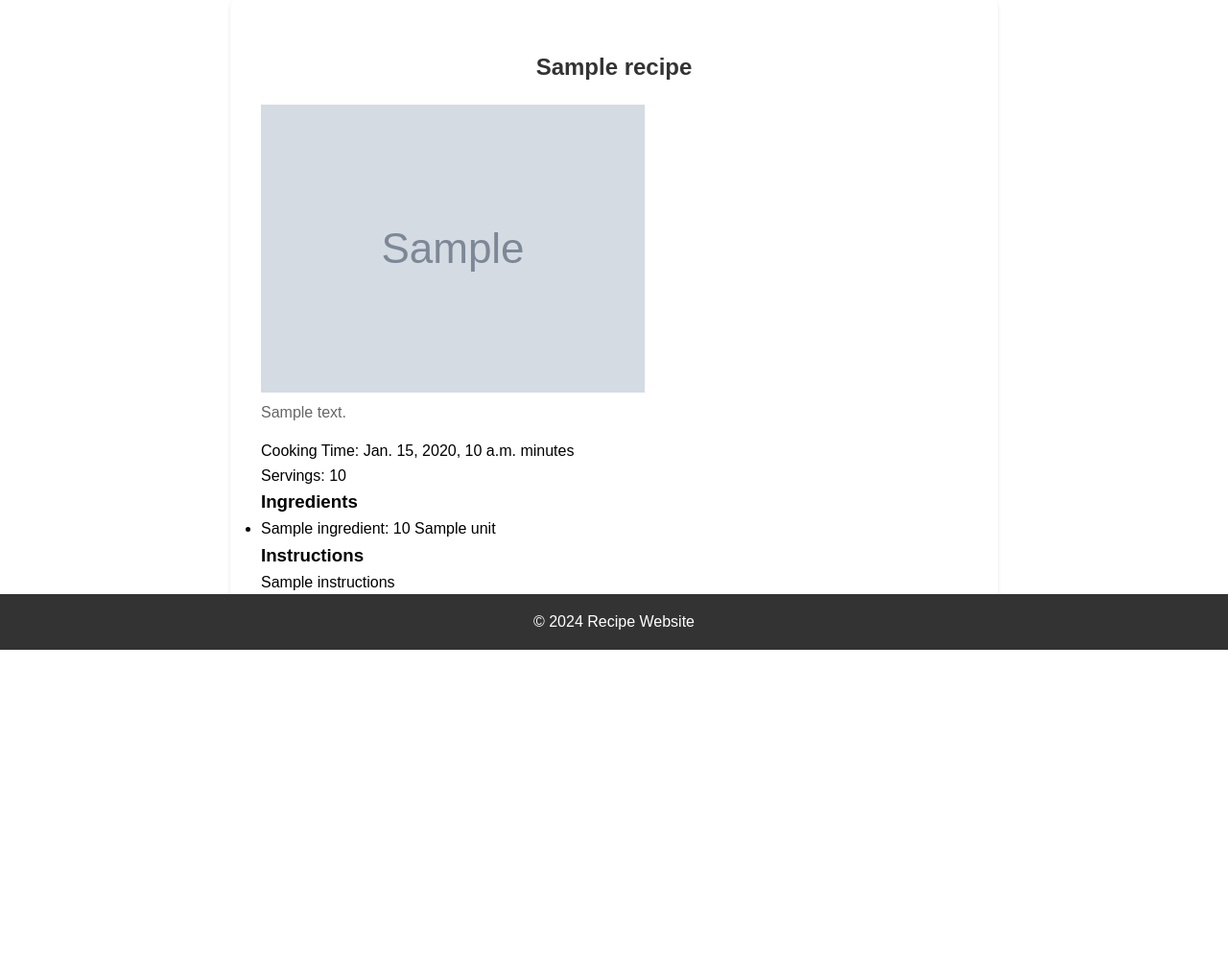
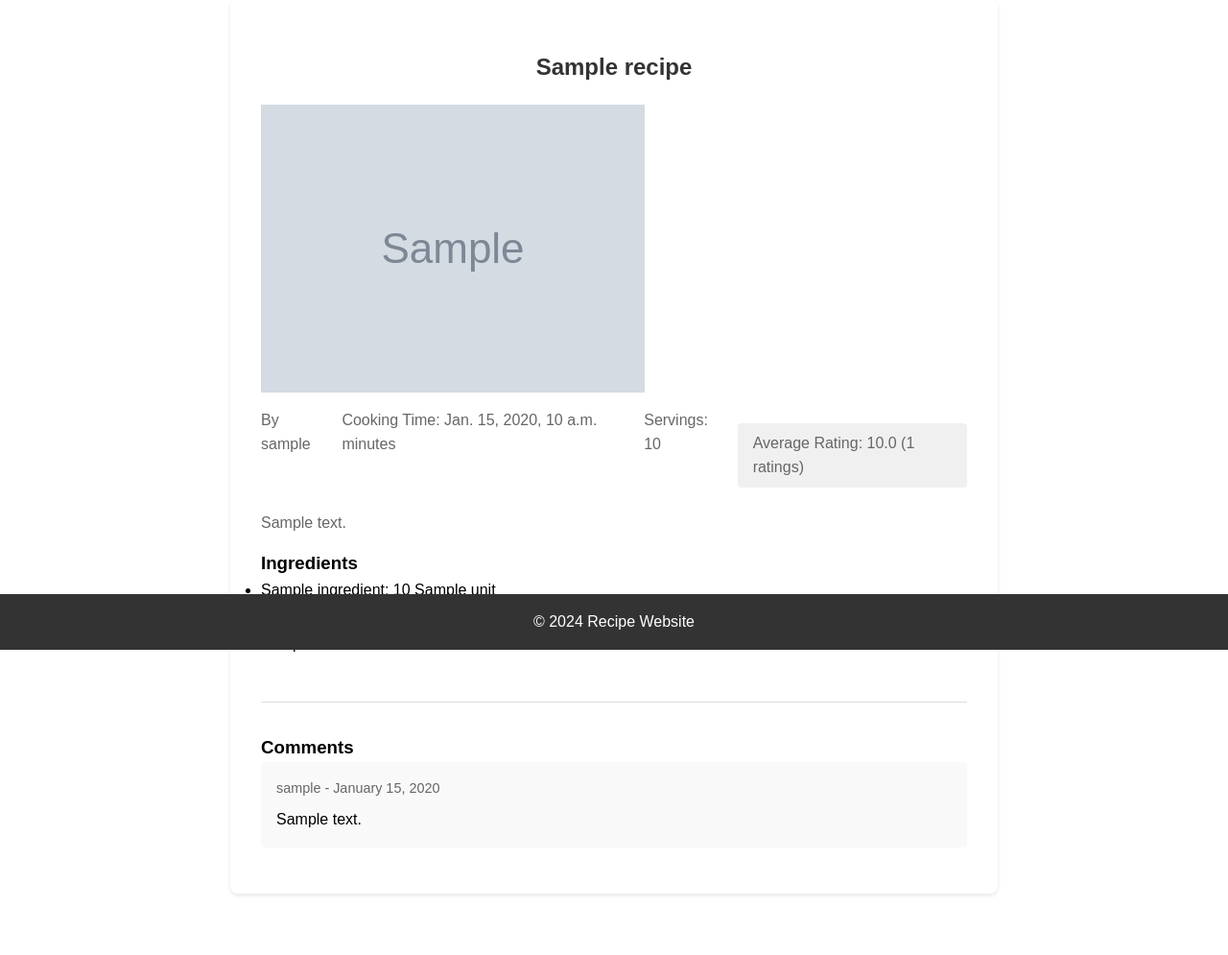
Before and after one commit to StephenIles/Milestone-Project-4, a Django app: template templates/recipes/recipe_detail.html in a window 1280 px wide. Shown: the part 123-1118 px from the top of the page at 96% size. Before the commit the page ends 800 px from the top, so only its background shows below. Run offline with Django 3.2, Linux system fonts and the light colour scheme; the template is opened without the code that fills it: most values are stand-ins (such as "Sample title", 1, 10 or a date in 2020); grey boxes marked "Sample" are stand-in pictures.

Commit message:
Feature: Add recipe ratings and comments
- Created Rating and Comment models
- Added forms for submitting ratings and comments
- Updated recipe detail view to handle ratings and comments
- Enhanced recipe detail template with rating and comment sections
- Added styling for ratings and comments
- Implemented average rating display
- Added user authentication checks for rating/commenting

```diff
--- a/static/css/style.css
+++ b/static/css/style.css
@@ -295,3 +295,48 @@
         width: 100%;
     }
 }
+
+/* Rating and Comment Styles */
+.rating-form {
+    margin: 2rem 0;
+    padding: 1rem;
+    background: #f9f9f9;
+    border-radius: 4px;
+}
+
+.rating-form ul {
+    list-style: none;
+    padding: 0;
+    display: flex;
+    gap: 1rem;
+}
+
+.comments-section {
+    margin-top: 3rem;
+    border-top: 1px solid #ddd;
+    padding-top: 2rem;
+}
+
+.comment-form {
+    margin-bottom: 2rem;
+}
+
+.comment {
+    background: #f9f9f9;
+    padding: 1rem;
+    border-radius: 4px;
+    margin-bottom: 1rem;
+}
+
+.comment-meta {
+    color: #666;
+    font-size: 0.9rem;
+    margin-bottom: 0.5rem;
+}
+
+.rating-summary {
+    background: #f0f0f0;
+    padding: 0.5rem 1rem;
+    border-radius: 4px;
+    margin: 1rem 0;
+}
--- a/templates/recipes/recipe_detail.html
+++ b/templates/recipes/recipe_detail.html
@@ -5,14 +5,45 @@
 {% block content %}
 <div class="recipe-detail">
     <h2>{{ recipe.title }}</h2>
+
+    <!-- Recipe Info -->
+    <div class="recipe-info">
         {% if recipe.image %}
             <img src="{{ recipe.image.url }}" alt="{{ recipe.title }}">
         {% endif %}
 
-    <div class="recipe-info">
-        <p class="description">{{ recipe.description }}</p>
+        <div class="recipe-meta">
+            <p>By {{ recipe.author.username }}</p>
             <p>Cooking Time: {{ recipe.cooking_time }} minutes</p>
             <p>Servings: {{ recipe.servings }}</p>
+
+            <!-- Average Rating -->
+            <div class="rating-summary">
+                {% with avg_rating=recipe.ratings.all|length %}
+                    {% if avg_rating > 0 %}
+                        <p>Average Rating: {{ recipe.ratings.all|stringformat:".1f" }} ({{ avg_rating }} ratings)</p>
+                    {% else %}
+                        <p>No ratings yet</p>
+                    {% endif %}
+                {% endwith %}
+            </div>
+        </div>
+
+        <!-- Rating Form -->
+        {% if user.is_authenticated %}
+            <div class="rating-form">
+                <h4>Rate this recipe</h4>
+                <form method="post">
+                    {% csrf_token %}
+                    {{ rating_form.as_p }}
+                    <button type="submit" name="rating">Submit Rating</button>
+                </form>
+            </div>
+        {% endif %}
+
+        <!-- Recipe Content -->
+        <div class="recipe-content">
+            <p class="description">{{ recipe.description }}</p>
 
             <h3>Ingredients</h3>
             <ul class="ingredients-list">
@@ -27,11 +58,31 @@
             </div>
         </div>
 
-    {% if user == recipe.author %}
-    <div class="recipe-actions">
-        <a href="{% url 'recipes:recipe_edit' recipe.pk %}" class="btn">Edit Recipe</a>
-        <a href="{% url 'recipes:recipe_delete' recipe.pk %}" class="btn btn-danger">Delete Recipe</a>
+        <!-- Comments Section -->
+        <div class="comments-section">
+            <h3>Comments</h3>
+
+            {% if user.is_authenticated %}
+                <form method="post" class="comment-form">
+                    {% csrf_token %}
+                    {{ comment_form.as_p }}
+                    <button type="submit" name="comment">Add Comment</button>
+                </form>
+            {% endif %}
+
+            <div class="comments-list">
+                {% for comment in comments %}
+                    <div class="comment">
+                        <p class="comment-meta">
+                            {{ comment.user.username }} - {{ comment.created_at|date:"F j, Y" }}
+                        </p>
+                        <p class="comment-text">{{ comment.text }}</p>
                     </div>
-    {% endif %}
+                {% empty %}
+                    <p>No comments yet. Be the first to comment!</p>
+                {% endfor %}
+            </div>
+        </div>
+    </div>
 </div>
 {% endblock %}
```
Also changed, not shown: recipes/forms.py (+17 -1 lines), recipes/models.py (+28 -0 lines), recipes/views.py (+40 -3 lines), db.sqlite3, recipes/migrations/0002_comment_rating.py (added). Lines whose indentation alone changed are shown as unchanged.
